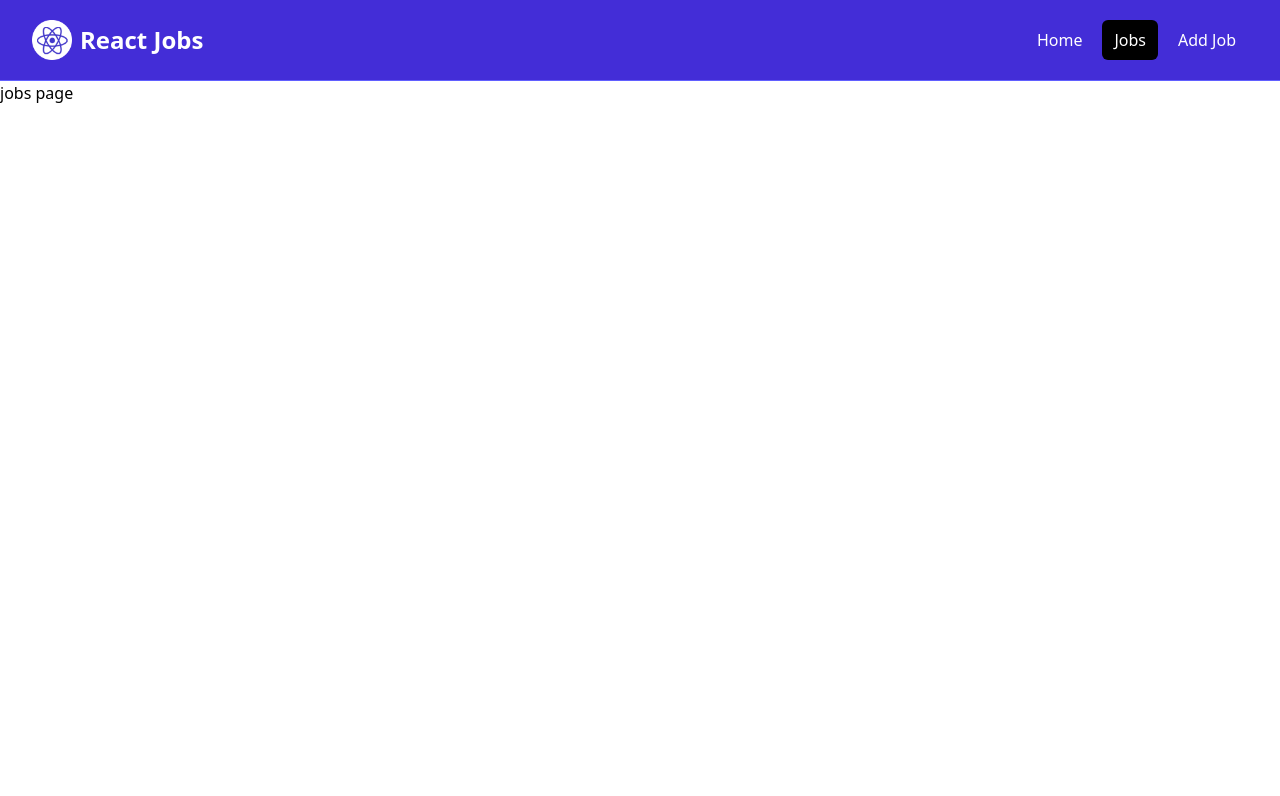
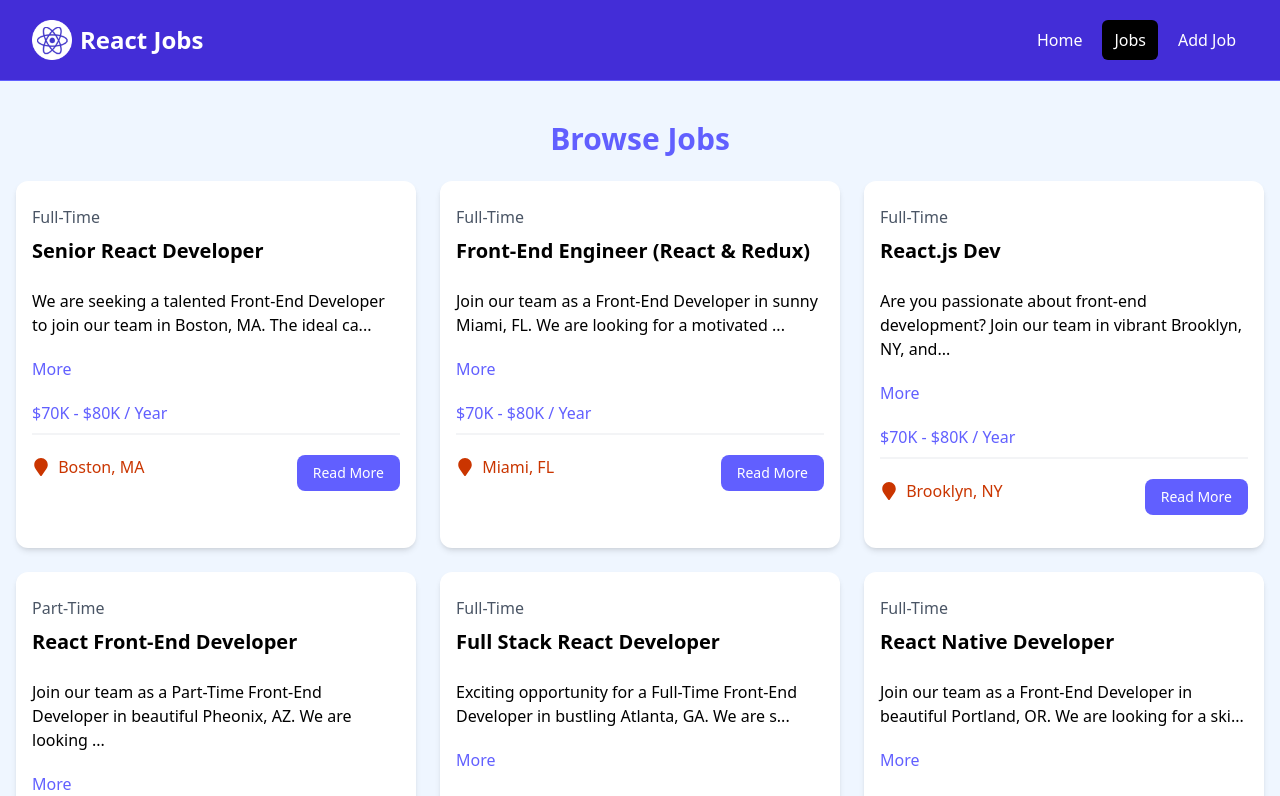
Before and after one commit to Divine-Sofowora/react-crash-2025, a React (Vite) app: page /jobs in a window 1280 px wide. Shown: the top 796 px of the page. Built offline with nearby package versions, Linux system fonts and the light colour scheme; data requests are answered from the project's data file.

Commit message:
style: added style to JobsPage

```diff
--- a/src/pages/JobsPage.jsx
+++ b/src/pages/JobsPage.jsx
@@ -1,10 +1,12 @@
 import React from 'react'
+import JobListings from '../components/JobListings'
 
-const JobsPage = () => {
+const JobsPage = ({ isHome = false }) => {
+
   return (
-    <div>
-      jobs page
-    </div>
+    <section className='bg-blue-50 px4 py6'>
+      <JobListings/>
+    </section>
   )
 }
 
```
